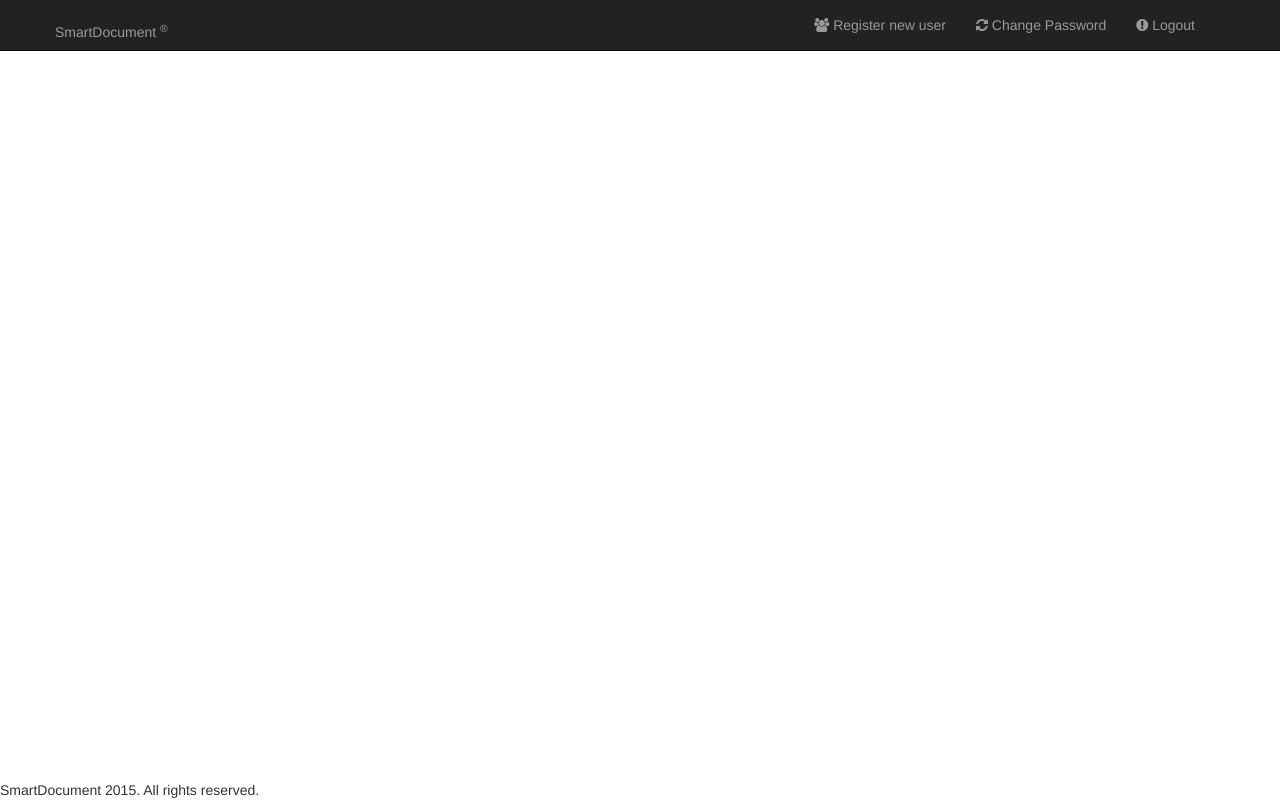
After one commit to SeunAlabi/SmartDocApp, a PHP site: page /registerValidate.php in a window 1280 px wide. The commit adds this page. Run offline with PHP 8.4, Linux system fonts and the light colour scheme.

Commit message:
New Updates

```diff
--- a/User.php
+++ b/User.php
@@ -18,8 +18,8 @@ class User{
 	}
 
 	//set functions
-	public function setusername($newuser){
-		$this->username = $newuser;
+	public function setusername($newusername){
+		$this->username = $newusername;
 	}
 	public function setpassword($newpassword){
 		$this->password = $newpassword;
--- a/UserDao.php
+++ b/UserDao.php
@@ -12,12 +12,12 @@ class UserDao{
 	}
 
 	//takes an object of class User
-	public function registerUser($user){
-		$username = $user->getusername();
-		$password= $user->getpassword();
+	public function registerUser($username, $password, $email){
+		//$username = $user->getusername();
+		//$password= $user->getpassword();
 
 	// inserts the username and password into the databse
-		$query= "insert into login values(null, '$username', '$password',0)" ;
+		$query= "insert into login values(null, '$username', '$password','$email', 0)" ;
 		$result=$this->connection->query($query) or die (mysqli_error($this->connection));
 	}
 
--- a/login.php
+++ b/login.php
@@ -1,4 +1,4 @@
-<?php
+<?php 0-
 session_start();
 require_once "connection.php";
 require_once "User.php";
--- /dev/null
+++ b/registerValidate.php
@@ -0,0 +1,107 @@
+<?php
+require_once"connection.php";
+//require_once"User.php";
+require_once"UserDao.php";
+
+	if(isset($_POST["submit"])){
+		$email = $_POST["email"];
+		$password = $_POST["password"];
+		$username = $_POST["username"];
+
+		$con = new Connection();
+		$connection = $con->getConnection();
+
+		//$userObject = new User();
+		//$userObject->setusername($username);
+		$UserDao_object = new UserDao($connection);
+		$UserDao_object->registerUser($username, $password, $email);
+		echo  "Registration SUccessful";
+	}
+
+?><!DOCTYPE html PUBLIC "-//W3C//DTD XHTML 1.0 Transitional//EN" "http://www.w3.org/TR/xhtml1/DTD/xhtml1-transitional.dtd">
+<!--[if lt IE 7 ]><html class="ie ie6" lang="en"> <![endif]-->
+<!--[if IE 7 ]><html class="ie ie7" lang="en"> <![endif]-->
+<!--[if IE 8 ]><html class="ie ie8" lang="en"> <![endif]-->
+<!--[if (gte IE 9)|!(IE)]><!-->
+<html xmlns="http://www.w3.org/1999/xhtml">
+<!--<![endif]-->
+
+<head>
+<meta http-equiv="Content-Type" content="text/html; charset=utf-8" />
+
+<title>SmartDocument</title>
+
+<meta name="viewport" content="width=device-width, initial-scale=1.0">
+
+<!-- Favicons -->
+<link rel="shortcut icon" href="images/favicon.ico" />
+
+<!-- HTML5 shim, for IE6-8 support of HTML5 elements -->
+<!--[if lt IE 9]> <script src="http://html5shim.googlecode.com/svn/trunk/html5.js"></script> <![endif]-->
+
+<!-- Iconic Fonts -->
+<link href="font-awesome/css/font-awesome.min.css" rel="stylesheet" type="text/css" media="screen" />
+
+<!-- bootstrap Css -->
+<link href="css/bootstrap.min.css" rel="stylesheet" type="text/css" media="all" />
+
+<!-- Main Css -->
+<link href="css/pdf.css" rel="stylesheet" type="text/css" media="screen" />
+
+</head>
+
+<body>
+
+    <!-- Header starts here -->
+
+    <nav class="navbar navbar-inverse navbar-fixed-top" role="navigation">
+        <div class="container">
+
+
+            <div class="navbar-header">
+                <button type="button" class="navbar-toggle" data-toggle="collapse" data-target="#bs-example-navbar-collapse-1">
+                    <span class="sr-only">Toggle navigation</span>
+                    <span class="icon-bar"></span>
+                    <span class="icon-bar"></span>
+                    <span class="icon-bar"></span>
+                </button>
+                <a class="navbar-brand navbar-collapse collapse" href="index.php"><h5>SmartDocument <sup>&reg;</sup></h5></a>
+                <a class="navbar-brand navbar-toggle" data-toggle="collapse" href="index.php"><h6>SmartDocument</h6></a>
+
+            </div>
+
+
+
+            <div class="collapse navbar-collapse navbar-right" id="bs-example-navbar-collapse-1">
+                <ul class="nav navbar-nav">
+                    <li>
+                        <a href="register.php"><i class="fa fa-users"></i> Register new user</a>
+                    </li>
+                    <li>
+                        <a href="change_password.php"><i class="fa fa-refresh"></i> Change Password</a>
+                    </li>
+                    <li>
+                        <a href="index.php"><i class="fa fa-exclamation-circle"></i> Logout</a>
+                    </li>
+                </ul>
+            </div>
+
+        </div>
+
+    </nav>
+    <!-- header ends here -->
+
+
+    <div class="container margin_top_220">
+
+	 <div class="footer navbar-fixed-bottom">SmartDocument 2015. All rights reserved.</div>
+    </div>
+
+
+<!-- Javascript files for Sitewide Use of Bamigba-->
+<script type='text/javascript' src='js/jquery.js'></script>
+<script type='text/javascript' src='js/bootstrap.min.js'></script>
+
+</body>
+
+</html>
--- a/signin.php
+++ b/signin.php
@@ -61,7 +61,7 @@
 						<div class="row">
 							<div class="form-group col-md-10 col-md-offset-1">
 								Password:
-									<input type="password" name="password" placeholder="password" class="form-control" maxlength="8"required="required" />
+									<input type="password" name="password" placeholder="password" class="form-control" maxlength="8" required="required" />
 
 
 							</div>
```
Also changed, not shown: register.php (+17 -13 lines), 2 other files.
